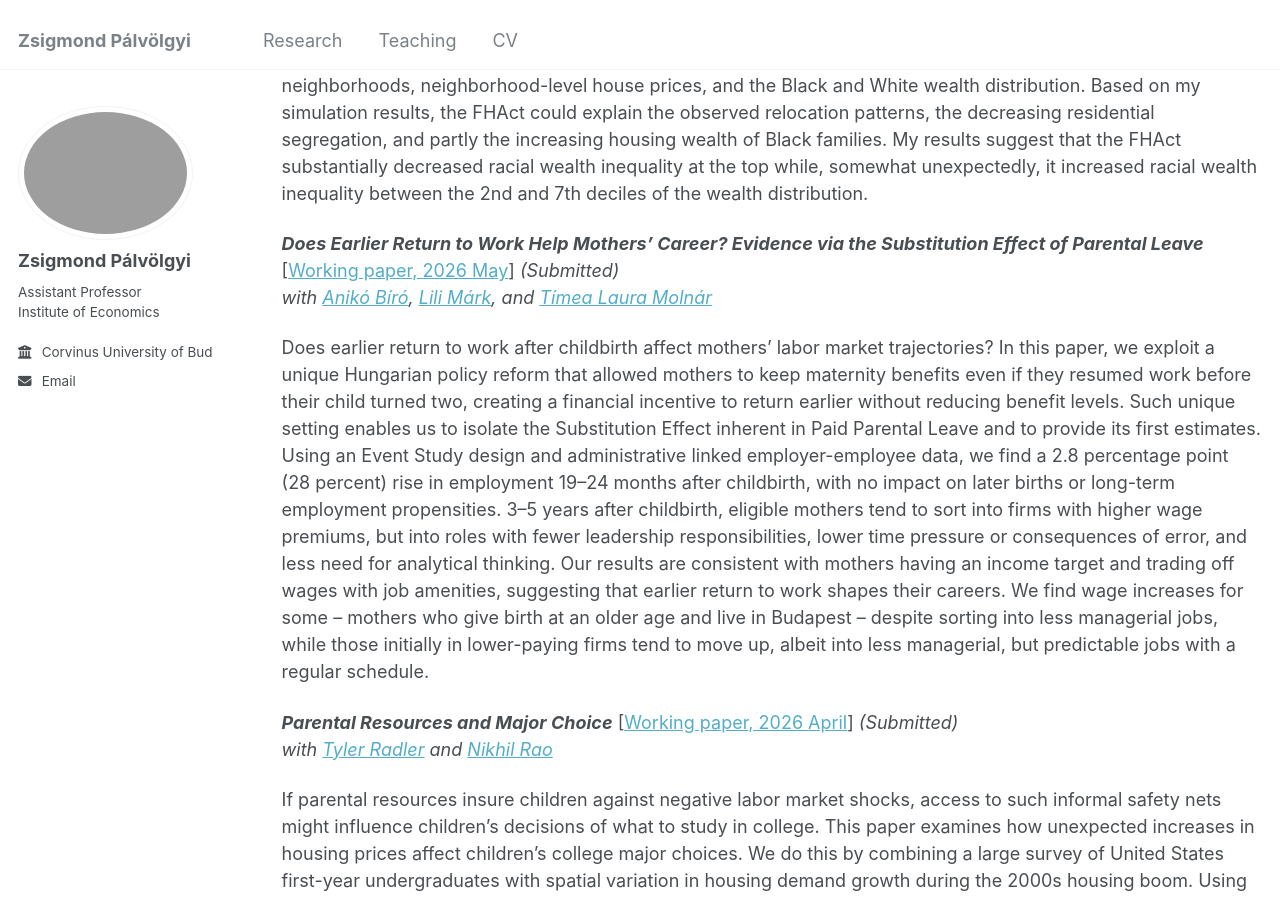
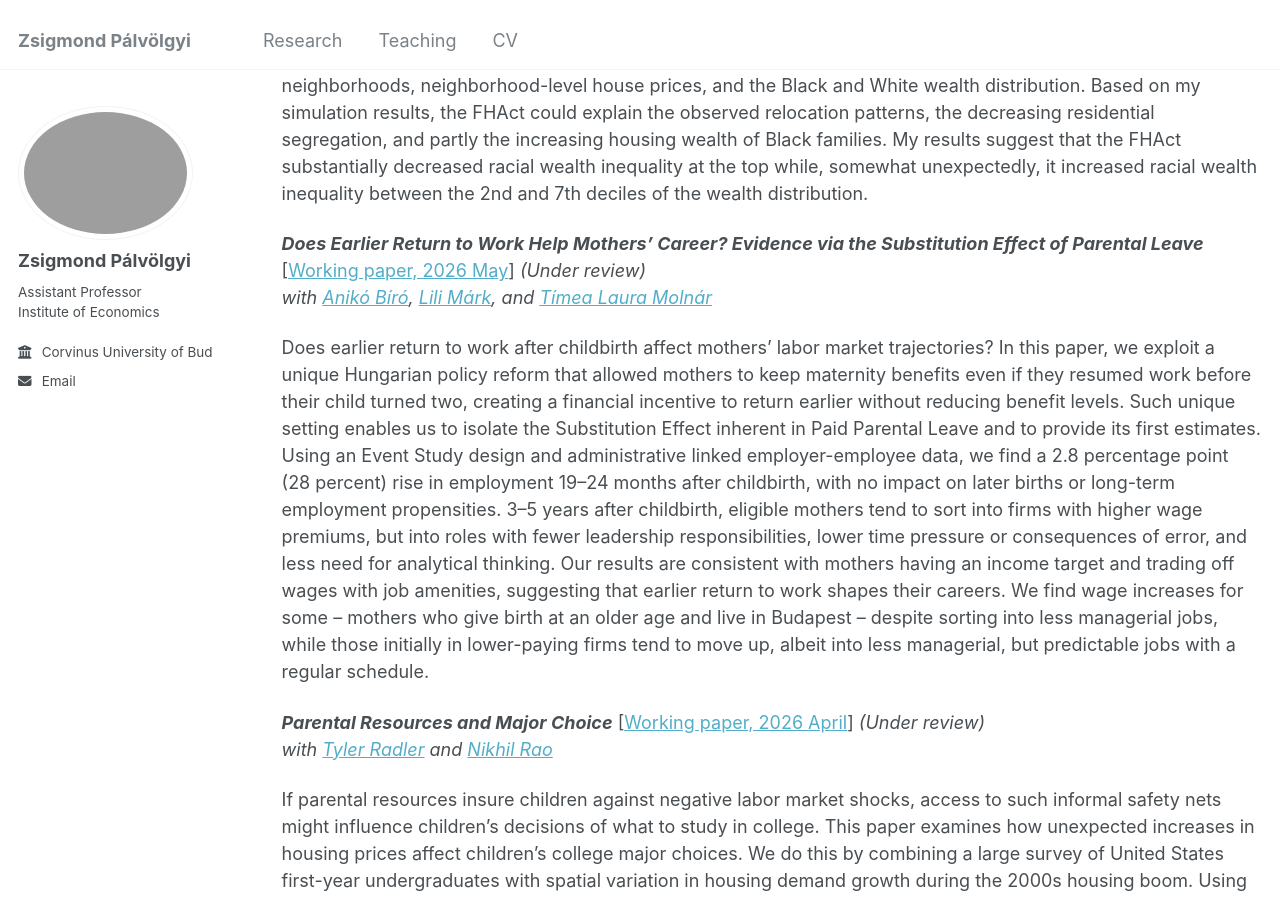
Before and after one commit to zsigmond-palvolgyi/zsigmond-palvolgyi.github.io, a Jekyll site: the page built from _pages/reasearch.md, in a window 1280 px wide and 900 px high, scrolled down 419 px. Built offline with Jekyll 4.4.1, drawn with Linux system fonts in a browser that asks for light colours.

Commit message:
cv update

```diff
--- a/_pages/reasearch.md
+++ b/_pages/reasearch.md
@@ -13,12 +13,12 @@ author_profile: true
 
 Following the Fair Housing Act (FHAct), which ended lawful housing discrimination in the US in 1968, racial residential segregation declined rapidly, and Black families started to accumulate housing wealth at a faster pace than Whites. In this paper, I examine whether the FHAct could jointly explain these two phenomena, and I simulate how the FHAct affected racial wealth inequality. I first present three stylized facts, which show that during the 1970s, racial residential segregation started to decline, the relocation of Black families from Black neighborhoods intensified, and average housing wealth increased rapidly among Black families. To investigate whether the FHAct supported these changes, I estimate a heterogeneous agent life-cycle OLG model with spatial equilibrium and endogenous house prices. With this model, I simulate how the FHAct affected families' relocation across neighborhoods, neighborhood-level house prices, and the Black and White wealth distribution. Based on my simulation results, the FHAct could explain the observed relocation patterns, the decreasing residential segregation, and partly the increasing housing wealth of Black families. My results suggest that the FHAct substantially decreased racial wealth inequality at the top while, somewhat unexpectedly, it increased racial wealth inequality between the 2nd and 7th deciles of the wealth distribution.
 
-***Does Earlier Return to Work Help Mothers’ Career? Evidence via the Substitution Effect of Parental Leave*** [[Working paper, 2026 May][gyed_extra]] _(Submitted)_ <br>
+***Does Earlier Return to Work Help Mothers’ Career? Evidence via the Substitution Effect of Parental Leave*** [[Working paper, 2026 May][gyed_extra]] _(Under review)_ <br>
 _with [Anikó Bíró](https://sites.google.com/site/aniko17biro/), [Lili Márk](https://sites.google.com/view/lilimrk/home?authuser=0), and [Tímea Laura Molnár](https://timea-laura-molnar.com/)_
 
 Does earlier return to work after childbirth affect mothers’ labor market trajectories? In this paper, we exploit a unique Hungarian policy reform that allowed mothers to keep maternity benefits even if they resumed work before their child turned two, creating a financial incentive to return earlier without reducing benefit levels. Such unique setting enables us to isolate the Substitution Effect inherent in Paid Parental Leave and to provide its first estimates. Using an Event Study design and administrative linked employer-employee data, we find a 2.8 percentage point (28 percent) rise in employment 19–24 months after childbirth, with no impact on later births or long-term employment propensities. 3–5 years after childbirth, eligible mothers tend to sort into firms with higher wage premiums, but into roles with fewer leadership responsibilities, lower time pressure or consequences of error, and less need for analytical thinking. Our results are consistent with mothers having an income target and trading off wages with job amenities, suggesting that earlier return to work shapes their careers. We find wage increases for some – mothers who give birth at an older age and live in Budapest – despite sorting into less managerial jobs, while those initially in lower-paying firms tend to move up, albeit into less managerial, but predictable jobs with a regular schedule.
 
-***Parental Resources and Major Choice*** [[Working paper, 2026 April][major_paper]] _(Submitted)_ <br>
+***Parental Resources and Major Choice*** [[Working paper, 2026 April][major_paper]] _(Under review)_ <br>
 _with [Tyler Radler](https://tradler.github.io/) and [Nikhil Rao](https://sites.google.com/view/nikhil-rao/)_
 
 If parental resources insure children against negative labor market shocks, access to such informal safety nets might influence children’s decisions of what to study in college. This paper examines how unexpected increases in housing prices affect children’s college major choices. We do this by combining a large survey of United States first-year undergraduates with spatial variation in housing demand growth during the 2000s housing boom. Using variation in the size of the structural break in house prices as an instrument for price changes, we find that overall, unexpected increases in house prices induce first-year students to choose majors that earn more. These effects are concentrated among students from areas with low home-ownership rates, consistent with these students primarily facing a cost of living increase. In contrast, an unexpected increase in house prices induces students from areas with high home-ownership rates to choose majors associated with lower earnings. This pattern is consistent with these students responding to a wealth increase by enrolling in majors that lead to lower-paying careers but potentially better amenities.
```
Also changed, not shown: 1 other file.
